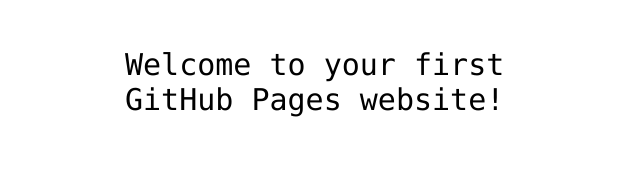
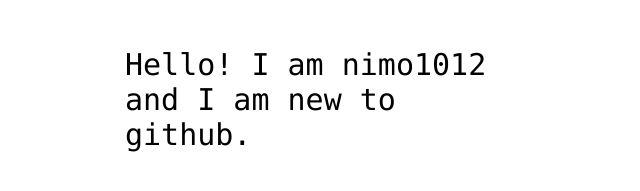
Before and after one commit to nimo1012/nimo1012.github.io, a plain HTML site: page index.html in a window 1280 px wide. Shown: the part 341-532 px from the top of the page, without its empty margins (315-955 px from the left). Drawn offline with Linux system fonts and the light colour scheme.

Commit message:
Add a self-introduction in index.html

```diff
--- a/index.html
+++ b/index.html
@@ -12,7 +12,7 @@
 <img src="https://octodex.github.com/images/daftpunktocat-thomas.gif" id="octocat" alt="octocat-gif" />
 
 <!-- Change this code here by copy and pasting your template on line 15 -->
-<p>Welcome to your first GitHub Pages website!</p>
+<p>Hello! I am nimo1012 and I am new to github.</p>
 
 </body>
 </html>
```
